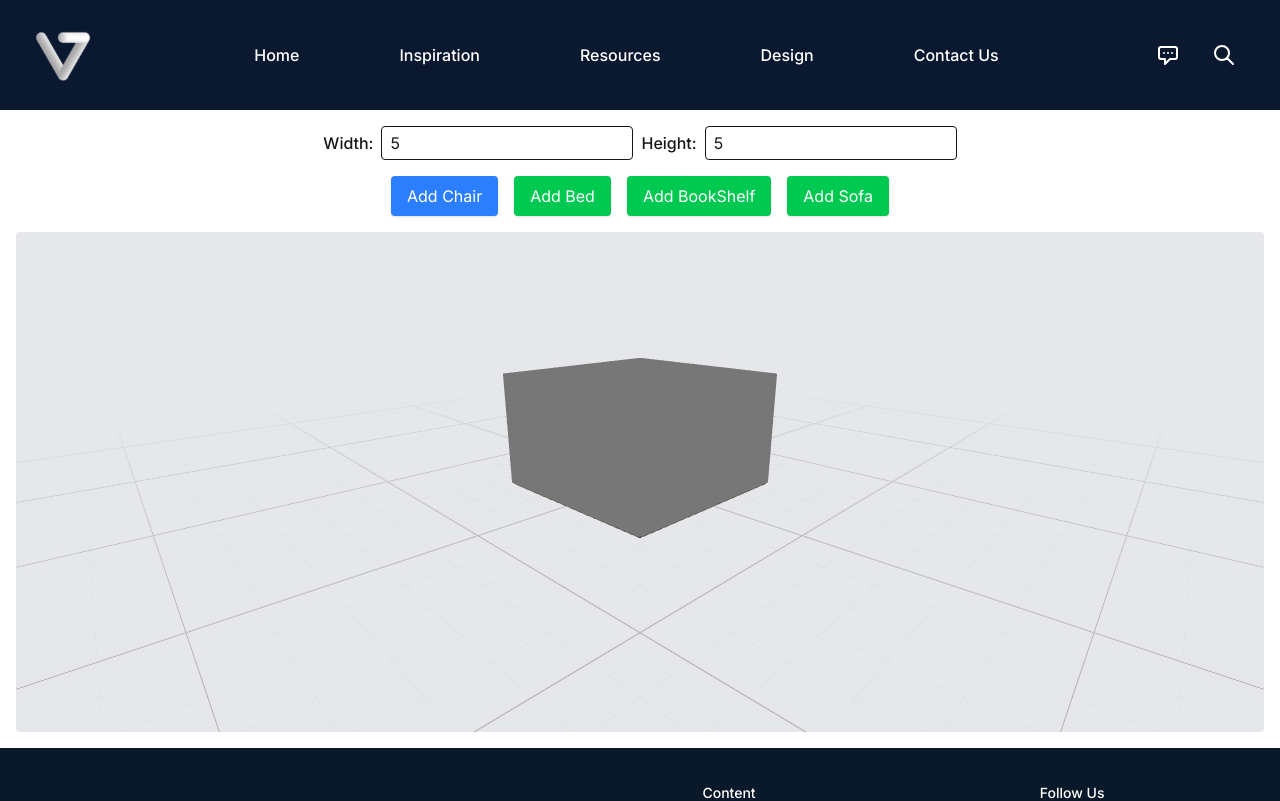
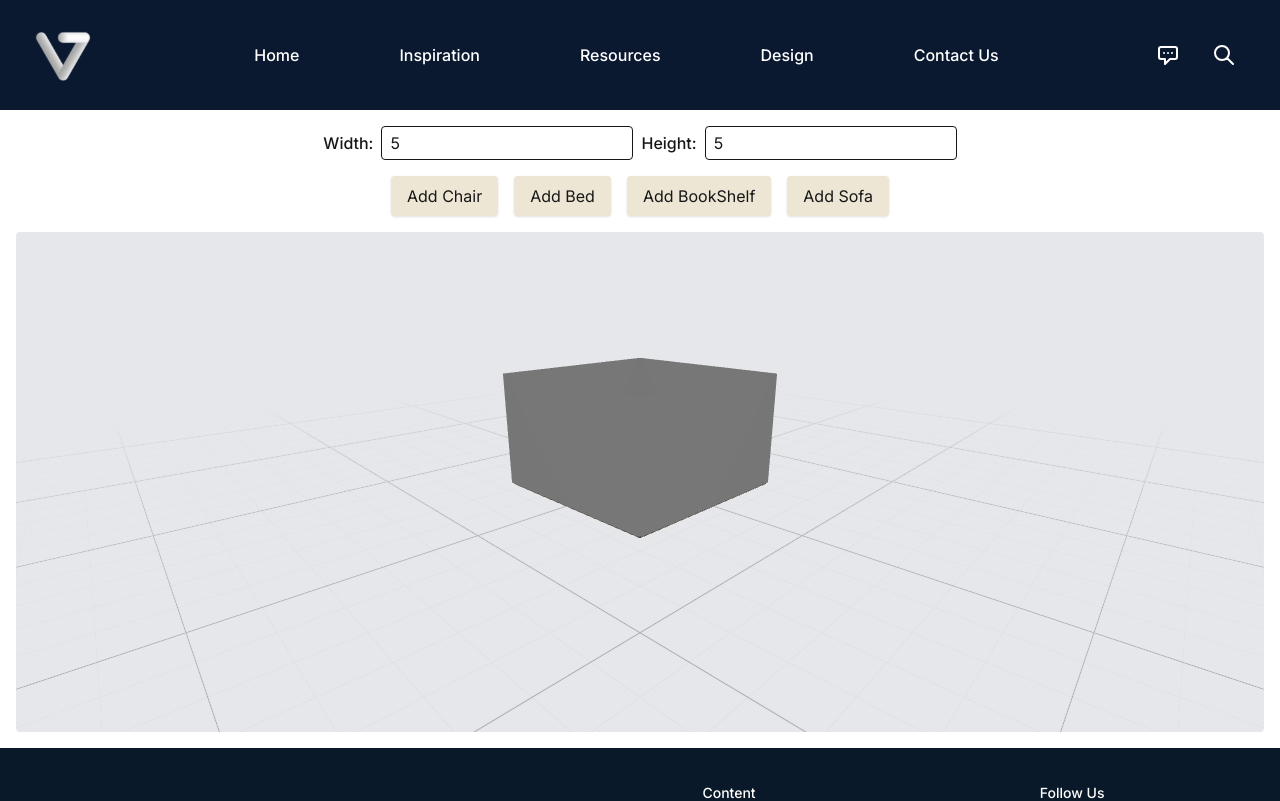
Before and after one commit to Chaniths/vision3d, a Next.js app: page /design_base in a window 1280 px wide. Shown: the top 801 px of the page. Built offline with nearby package versions, Linux system fonts and the light colour scheme.

Commit message:
Updated buttons

```diff
--- a/src/app/design_base/page.js
+++ b/src/app/design_base/page.js
@@ -108,25 +108,25 @@ export default function RoomGenerator() {
       <div className="mb-4 flex space-x-4">
         <button
           onClick={() => handleAddFurniture("chair")}
-          className="bg-blue-500 text-white px-4 py-2 rounded shadow hover:bg-blue-600"
+          className="bg-[#EDE6D4] text px-4 py-2 rounded shadow"
         >
           Add Chair
         </button>
         <button
           onClick={() => handleAddFurniture("bed")}
-          className="bg-green-500 text-white px-4 py-2 rounded shadow hover:bg-green-600"
+          className="bg-[#EDE6D4] text px-4 py-2 rounded shadow"
         >
           Add Bed
         </button>
         <button
           onClick={() => handleAddFurniture("bookshelf")}
-          className="bg-green-500 text-white px-4 py-2 rounded shadow hover:bg-green-600"
+          className="bg-[#EDE6D4] text px-4 py-2 rounded shadow"
         >
           Add BookShelf
         </button>
         <button
           onClick={() => handleAddFurniture("sofa")}
-          className="bg-green-500 text-white px-4 py-2 rounded shadow hover:bg-green-600"
+          className="bg-[#EDE6D4] text px-4 py-2 rounded shadow"
         >
           Add Sofa
         </button>
```
Also changed, not shown: 1 other file (tests, documents, lock files or other folders).
